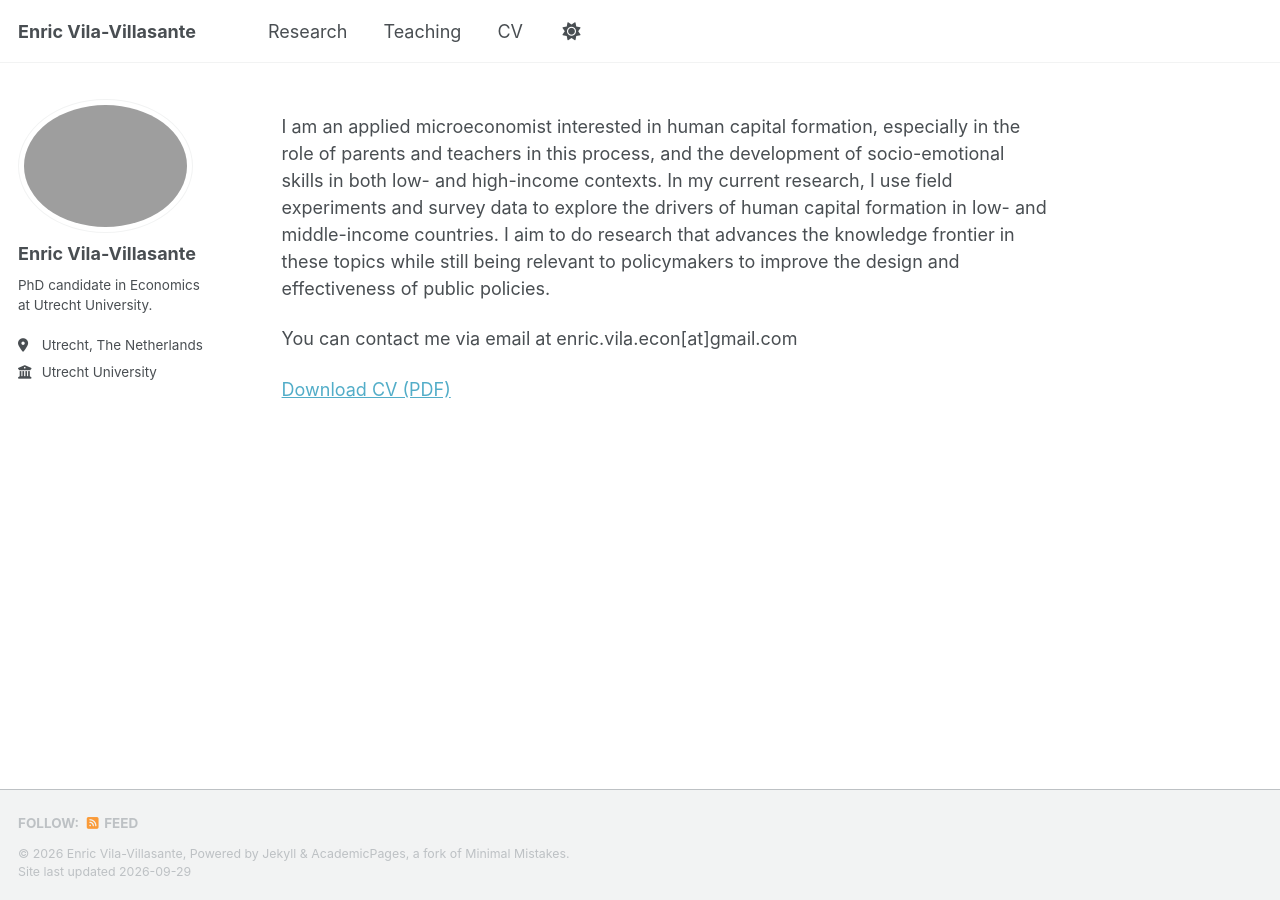
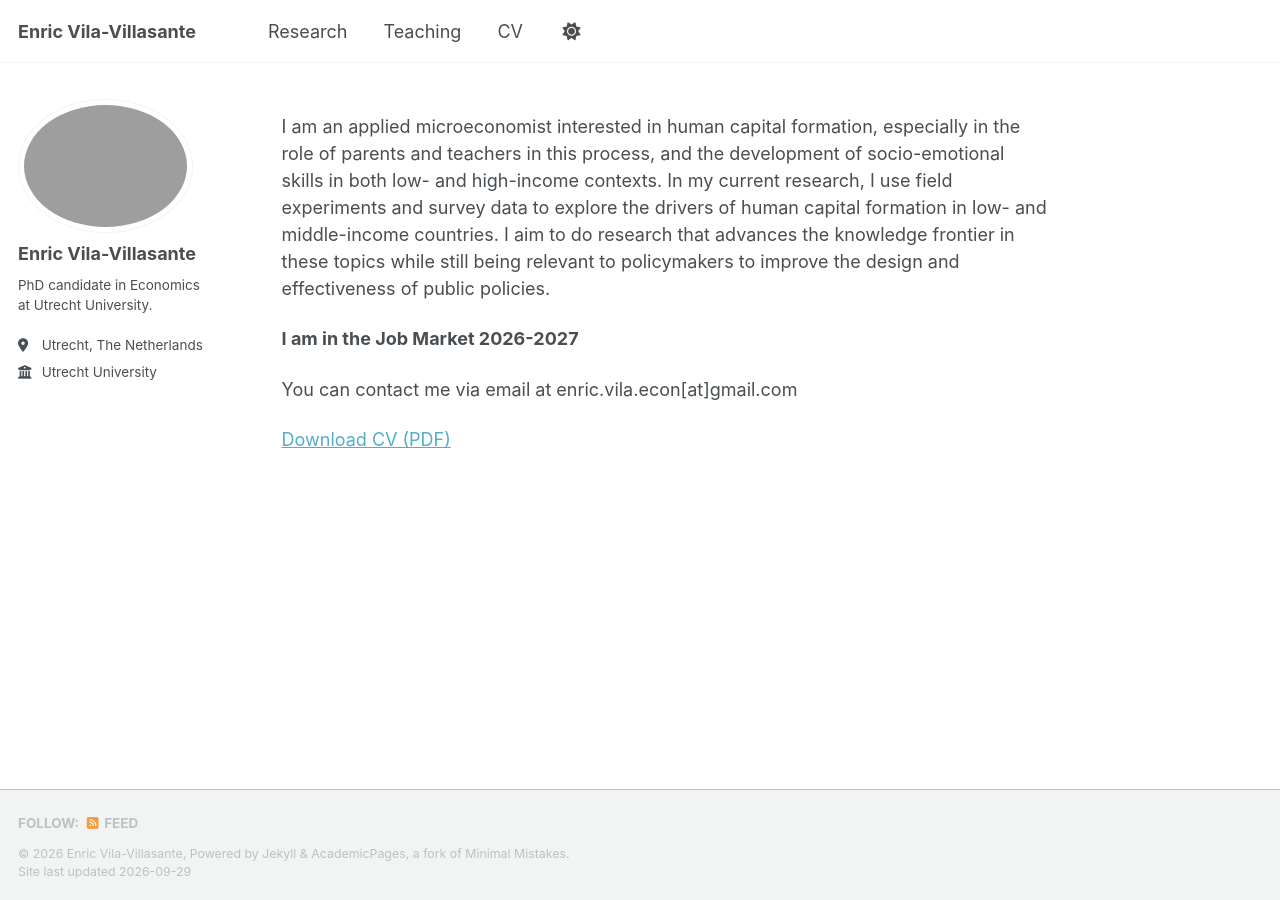
Before and after one commit to enricviladv/enricviladv.github.io, a Jekyll site: the page built from _pages/about.md, in a window 1280 px wide. Built offline with Jekyll 4.4.1, drawn with Linux system fonts in a browser that asks for light colours; a script that is not in the unit is left out.

Commit message:
Update about.md

```diff
--- a/_pages/about.md
+++ b/_pages/about.md
@@ -9,6 +9,8 @@ redirect_from:
 
 I am an applied microeconomist interested in human capital formation, especially in the role of parents and teachers in this process, and the development of socio-emotional skills in both low- and high-income contexts. In my current research, I use field experiments and survey data to explore the drivers of human capital formation in low- and middle-income countries. I aim to do research that advances the knowledge frontier in these topics while still being relevant to policymakers to improve the design and effectiveness of public policies.
 
+**I am in the Job Market 2026-2027**
+
 You can contact me via email at enric.vila.econ[at]gmail.com
 
 [Download CV (PDF)](/files/_Website__Academic_CV_Enric_Vila_Villasante.pdf)
```
